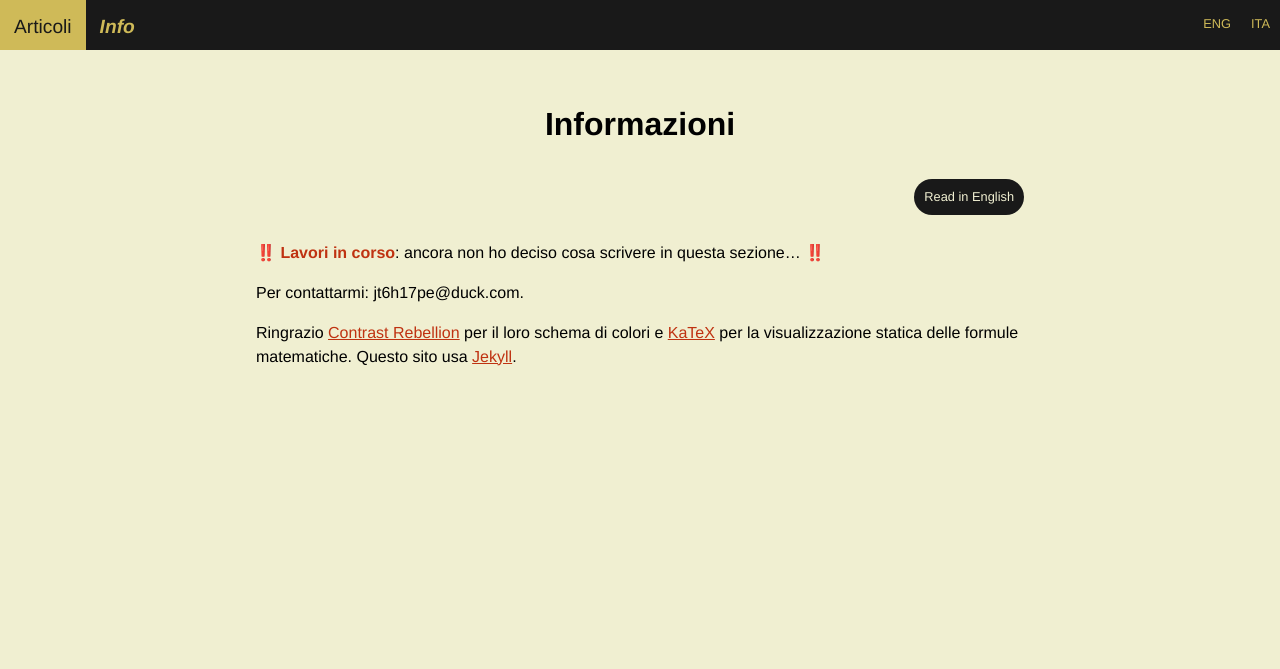
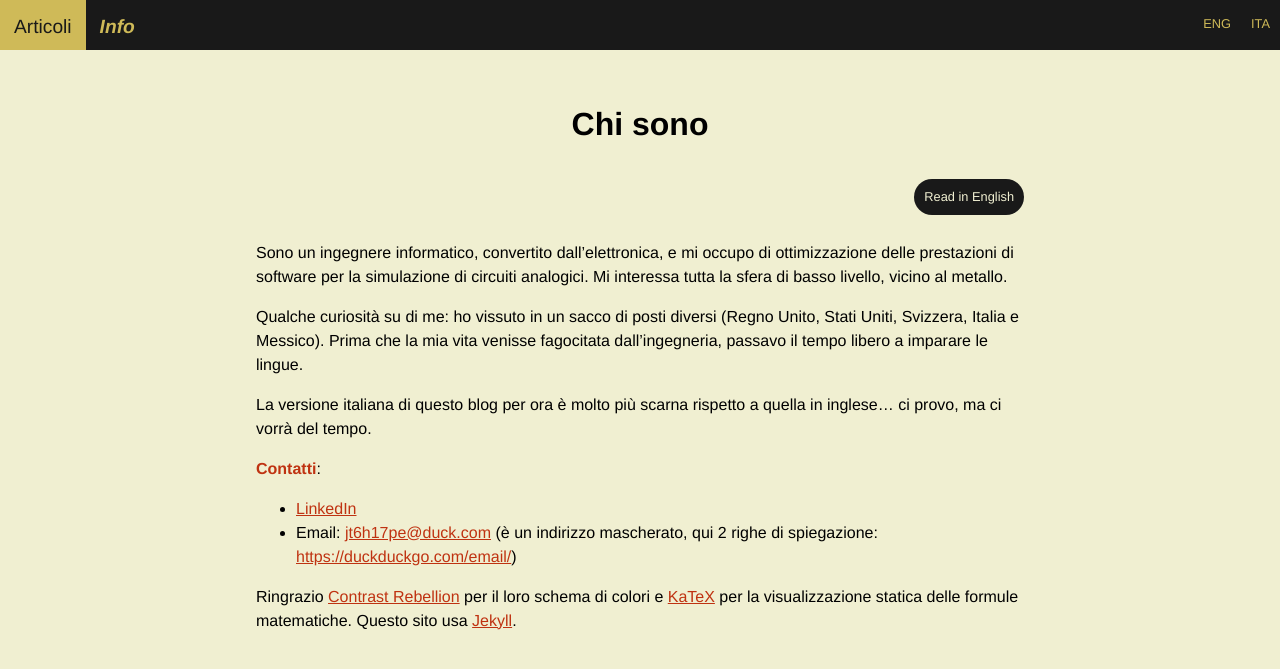
Before and after one commit to giorgiosav/giorgiosav.github.io, a Jekyll site: the page built from it/info.md, in a window 1280 px wide. Shown: the top 669 px of the page. Built offline with Jekyll 4.4.1, drawn with Linux system fonts in a browser that asks for light colours.

Commit message:
aggiorna pagine info

```diff
--- a/it/info.md
+++ b/it/info.md
@@ -1,15 +1,26 @@
 ---
 layout: default
-title: Informazioni
+title: Chi sono
 lang: it
 lang-id: about
 ---
 
+Sono un ingegnere informatico, convertito dall'elettronica, e mi occupo di
+ottimizzazione delle prestazioni di software per la simulazione di circuiti
+analogici. Mi interessa tutta la sfera di basso livello, vicino al metallo.
 
-**‼️  Lavori in corso**: ancora non ho deciso cosa scrivere in questa sezione... ‼️
+Qualche curiosità su di me: ho vissuto in un sacco di posti diversi (Regno
+Unito, Stati Uniti, Svizzera, Italia e Messico). Prima che la mia vita venisse
+fagocitata dall'ingegneria, passavo il tempo libero a imparare le lingue.
 
+La versione italiana di questo blog per ora è molto più scarna rispetto a quella in
+inglese... ci provo, ma ci vorrà del tempo.
 
-Per contattarmi: jt6h17pe@duck.com.
+**Contatti**:
+- [LinkedIn](https://linkedin.com/in/gsavi)
+- Email: [jt6h17pe@duck.com](mailto:jt6h17pe@duck.com)
+  (è un indirizzo mascherato, qui 2 righe di spiegazione:
+   [https://duckduckgo.com/email/](https://duckduckgo.com/email/))
 
 Ringrazio [Contrast Rebellion](https://contrastrebellion.com/) per il loro
 schema di colori e [KaTeX](https://katex.org/) per la visualizzazione statica
```
Also changed, not shown: en/about.md (+13 -2 lines).
